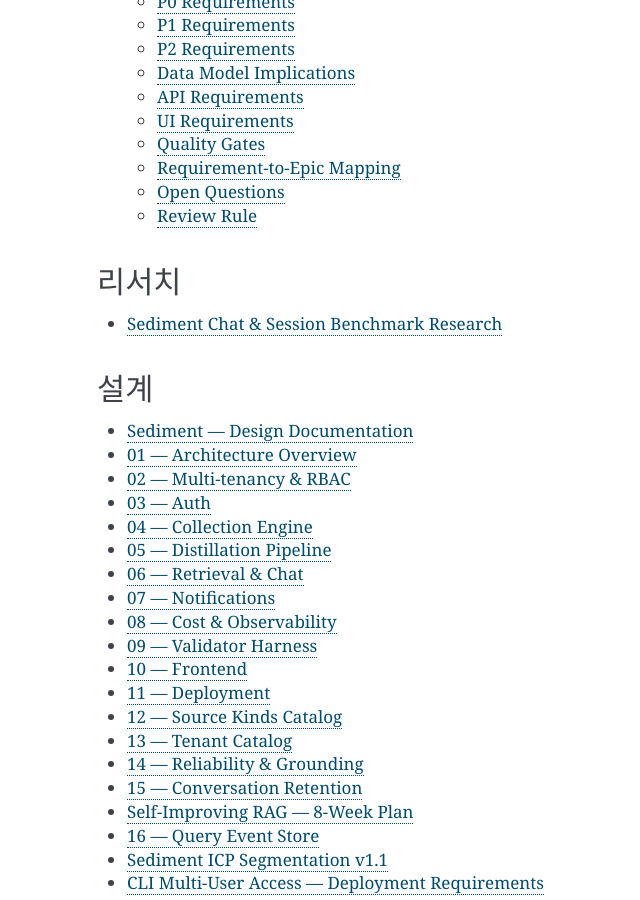
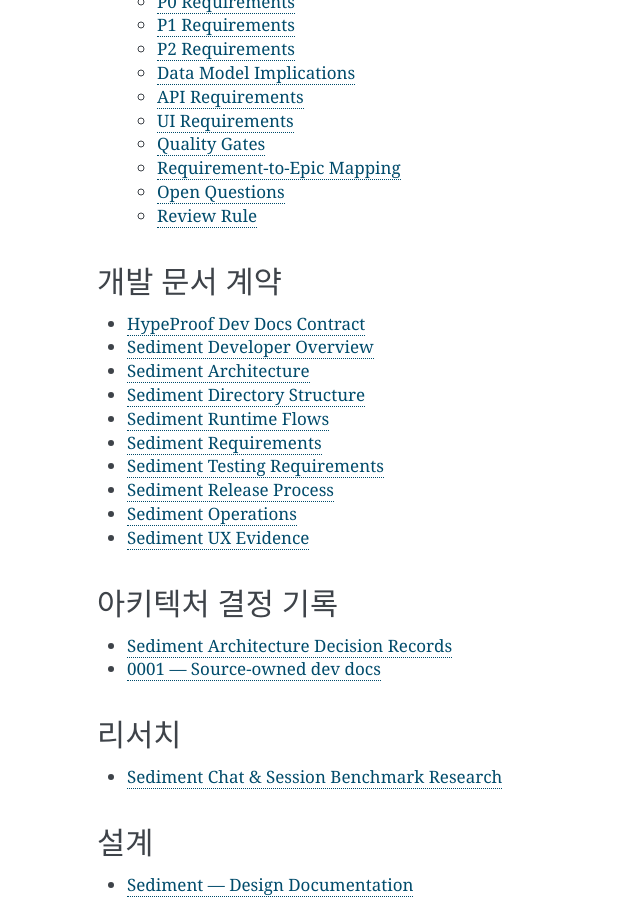
Before and after one commit to jayleekr/sediment, a Sphinx documentation site: the page built from docs/index.rst, in a window 1280 px wide and 900 px high, scrolled down 580 px. Shown: the whole window, without its empty margins (323-963 px from the left). Built offline with Sphinx 7.4.7, drawn with Linux system fonts in a browser that asks for light colours.

Commit message:
Link dev docs in Sediment docs index

```diff
--- a/docs/index.rst
+++ b/docs/index.rst
@@ -18,6 +18,32 @@
    :maxdepth: 2
 
    specs/chat-session-requirements
+
+개발 문서 계약
+--------------
+
+.. toctree::
+   :maxdepth: 1
+
+   DOCS-CONTRACT.ko
+   dev/00-overview
+   dev/01-architecture
+   dev/02-directory-structure
+   dev/03-runtime-flows
+   dev/04-requirements
+   dev/05-testing-requirements
+   dev/06-release-process
+   dev/07-operations
+   dev/08-ux-evidence
+
+아키텍처 결정 기록
+------------------
+
+.. toctree::
+   :maxdepth: 1
+
+   adr/README
+   adr/0001-source-owned-dev-docs
 
 리서치
 ------
```
